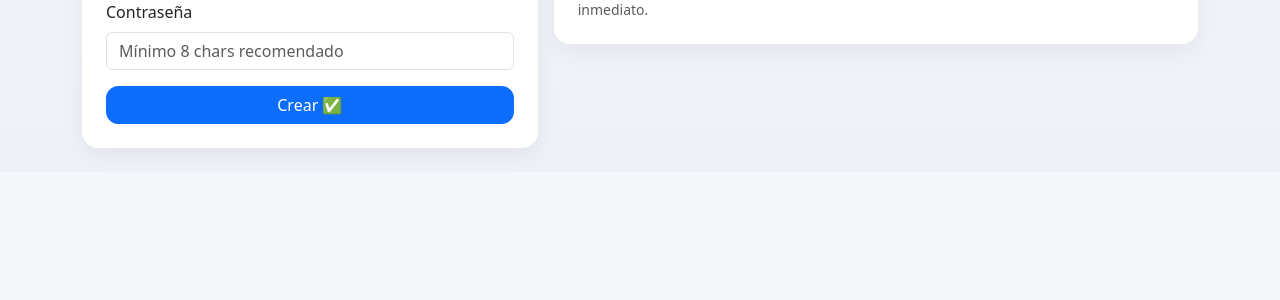
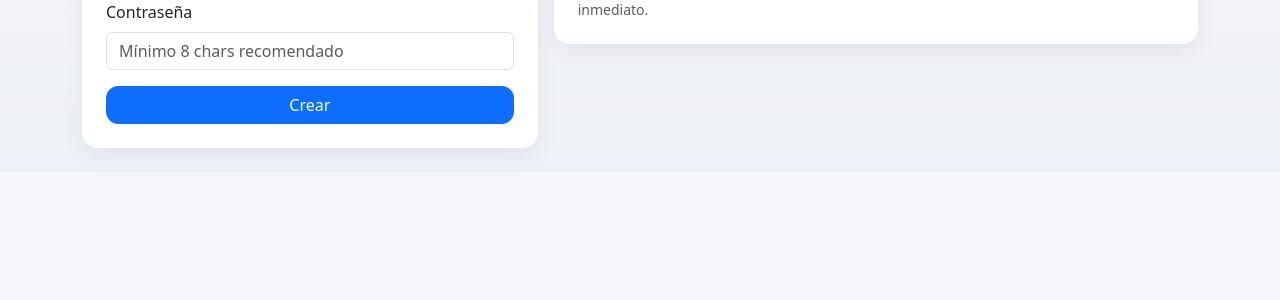
Before and after one commit to steve-sr/jh-attendance, a Flask app: template templates/admin_users.html in a window 1280 px wide. Shown: the part 390-690 px from the top of the page. Run offline with Flask 3, Linux system fonts and the light colour scheme; the template is opened without the code that fills it: values that come from a table or form of the project are taken from there, others are empty; tables that the repository leaves empty hold one stand-in row (values such as "Sample post").

Commit message:
Remove emoji from 'Crear' button text in admin user creation form

```diff
--- a/templates/admin_users.html
+++ b/templates/admin_users.html
@@ -39,7 +39,7 @@
         </div>
 
         <div class="d-grid">
-          <button class="btn btn-primary" type="submit">Crear ✅</button>
+          <button class="btn btn-primary" type="submit">Crear</button>
         </div>
       </form>
     </div>
```
